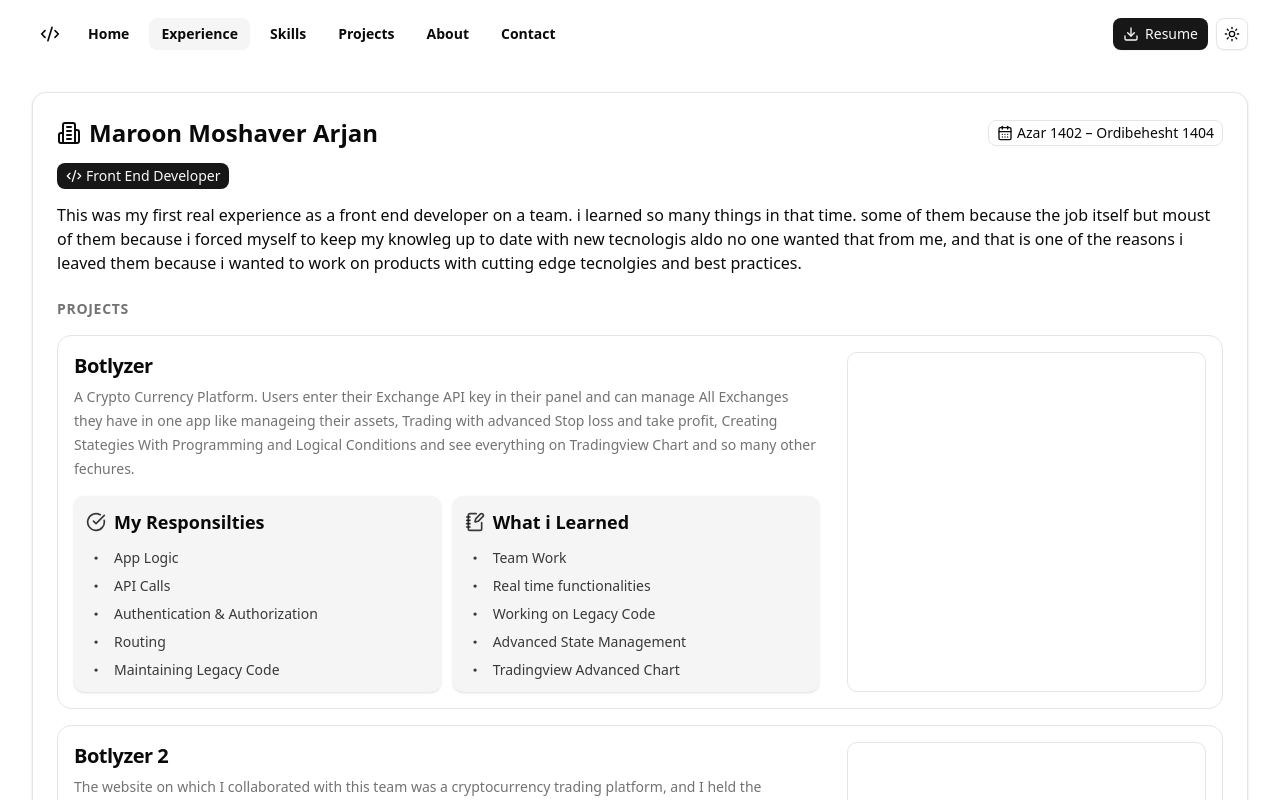
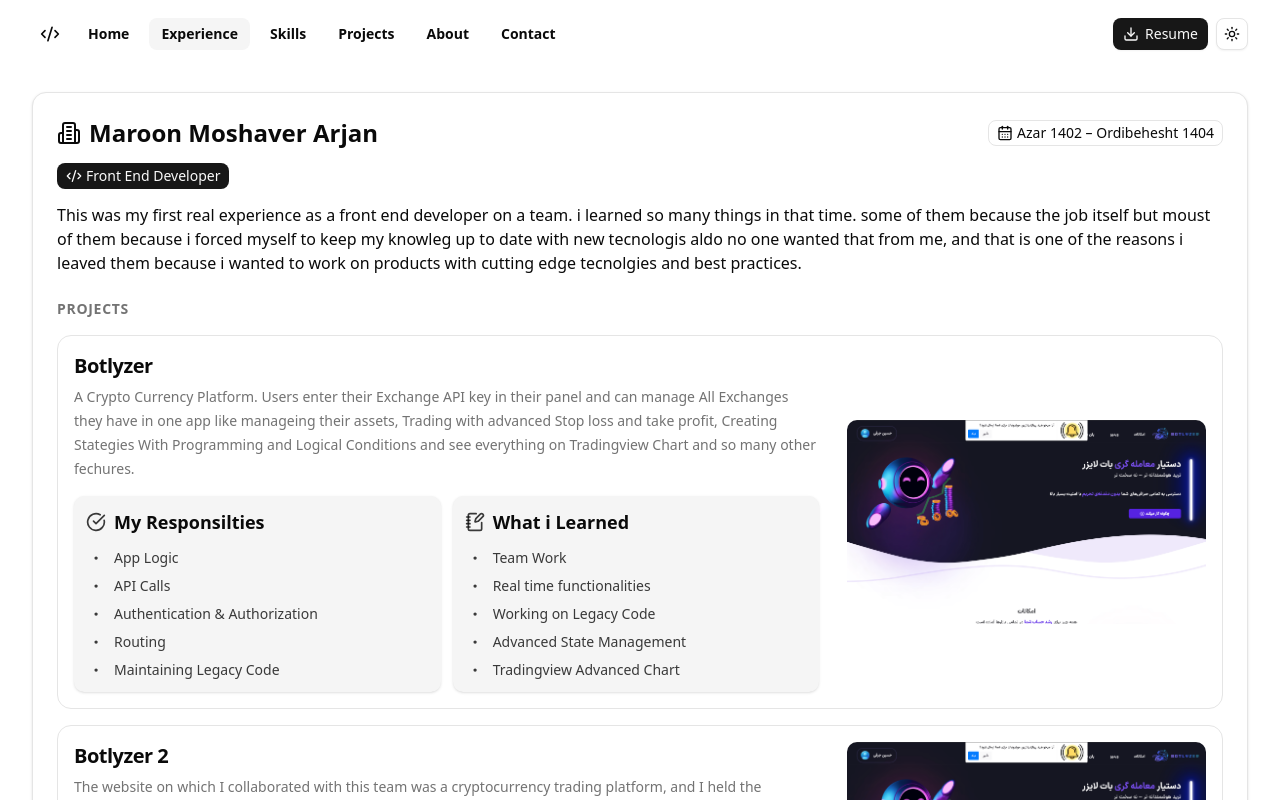
Before and after one commit to hossein-jorfi/portfolio-website, a Next.js app: page /experience in a window 1280 px wide. Shown: the top 800 px of the page. Built offline with nearby package versions, Linux system fonts and the light colour scheme.

Commit message:
botlyzer

```diff
--- a/src/app/experience/_components/experience-item/project-item.tsx
+++ b/src/app/experience/_components/experience-item/project-item.tsx
@@ -2,6 +2,7 @@
 import { Project } from "../../types";
 import { CheckCircle, Dot, NotebookPen } from "lucide-react";
 import { ReactNode } from "react";
+import Image from "next/image";
 
 const ProjectItem = ({
   name,
@@ -29,7 +30,15 @@
           />
         </div>
       </div>
-      <div className="border rounded-lg w-full h-full" />
+      <div className="flex items-center justify-center">
+        <Image
+          src="/images/botlyzer/bot1.png"
+          alt="Botlyzer"
+          width={500}
+          height={500}
+          className="rounded-lg object-cover"
+        />
+      </div>
     </div>
   );
 };
```
Also changed, not shown: public/images/botlyzer/bot1.png (added).
